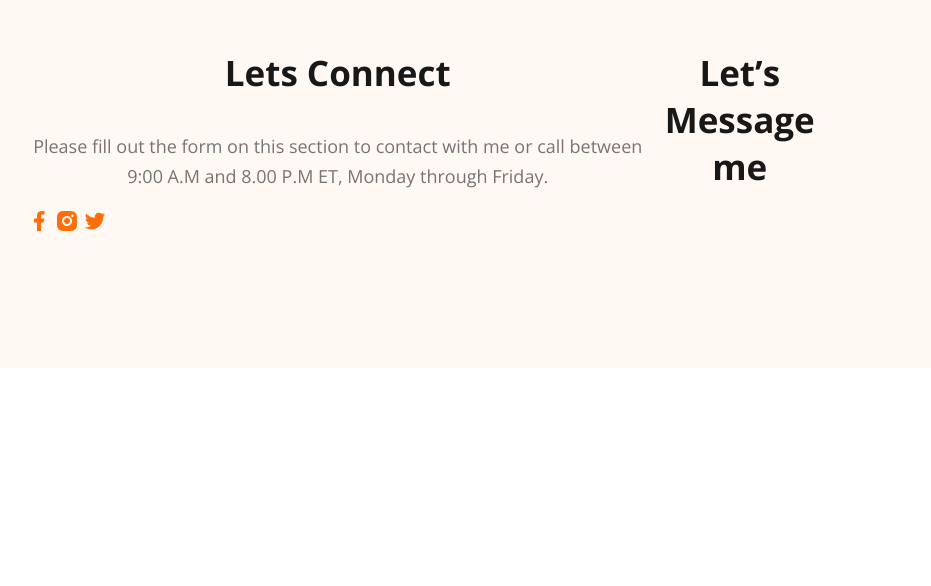
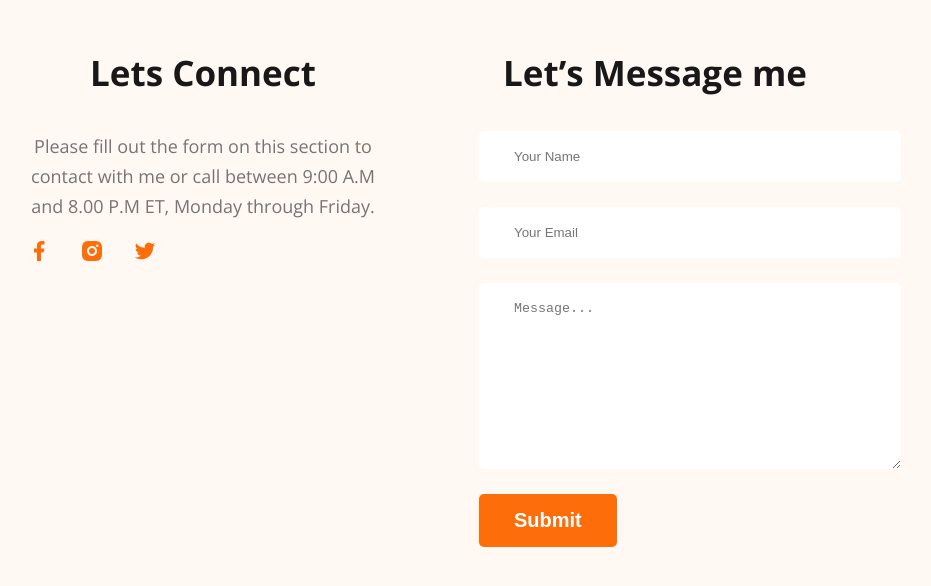
Before and after one commit to fayshal69/web-developer-portfolio, a plain HTML site: page index.html in a window 1280 px wide. Shown: the part 3502-4088 px from the top of the page, without its empty margins (211-1142 px from the left). Before the commit the page ends 3878 px from the top, so only its background shows below. Drawn offline with nearby package versions, Linux system fonts and the light colour scheme.

Commit message:
finished footer section

```diff
--- a/index.html
+++ b/index.html
@@ -165,6 +165,12 @@
         </div>
         <div class="footer-column">
             <h3 class="section-title">Let’s Message me</h3>
+            <form action="" class="contact-form">
+                <input type="text" placeholder="Your Name">
+                <input type="email" name="" id="" placeholder="Your Email">
+                <textarea name="" id="" cols="30" rows="10" placeholder="Message..."></textarea>
+                <input class="btn-primary" type="submit" value="Submit">
+            </form>
         </div>
 
     </footer>
--- a/style.css
+++ b/style.css
@@ -218,4 +218,26 @@ footer {
     background-color: #FFF8F3;
     padding: 130px 230px;
     margin-top: 100px;
+    gap: 100px;
 }
+
+.footer-column {
+    width: 50%;
+}
+
+.contact-form input[type="text"],
+input[type="email"],
+textarea {
+    display: block;
+    margin-bottom: 25px;
+    padding: 18px 35px;
+    color: #757575;
+    border-radius: 5px;
+    background: #FFF;
+    border: 0;
+    width: 100%;
+}
+
+.social-links a {
+    margin-right: 25px;
+}
```
